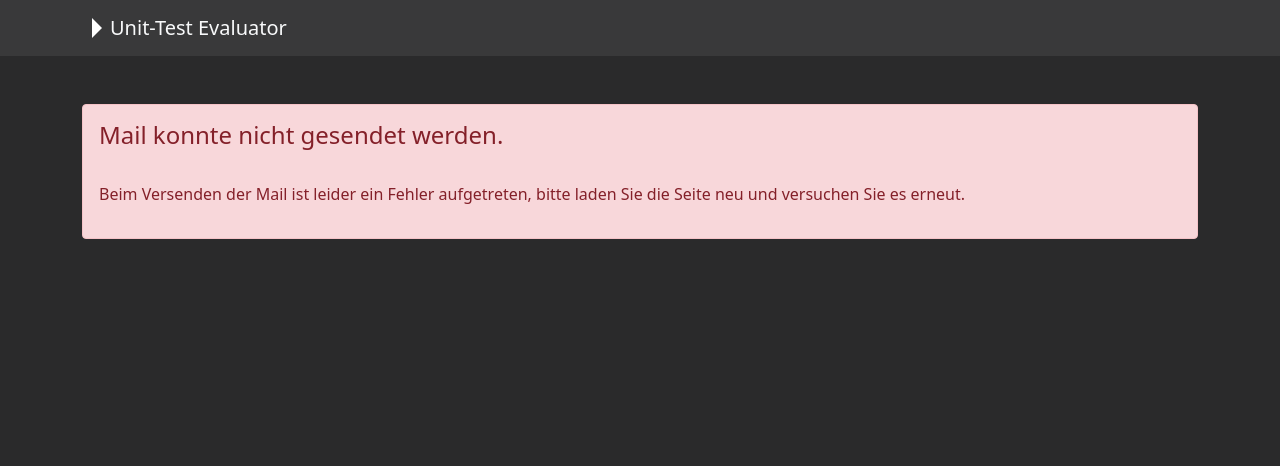
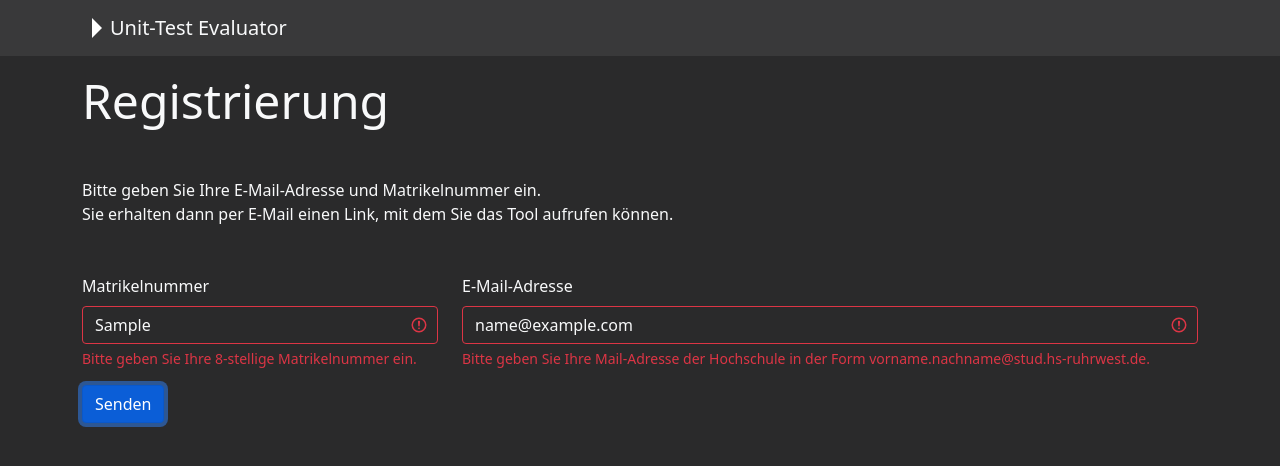
Before and after one commit to dimibarkas/unit-test-evaluator, a React (Create React App) app in the folder src/main/webapp/: page / in a window 1280 px wide. Both pictures are taken after typing "Sample", "name@example.com" into the empty fields and a click on the button "Senden". Shown: the top 466 px of the page. Built offline with nearby package versions, Linux system fonts and the light colour scheme; no server answers.

Commit message:
add form validation for registration page
using these additional frameworks:

- formik
- yup

```diff
--- a/src/main/webapp/package.json
+++ b/src/main/webapp/package.json
@@ -16,6 +16,7 @@
     "@types/react-redux": "^7.1.23",
     "axios": "^0.25.0",
     "bootstrap": "^5.1.3",
+    "formik": "^2.2.9",
     "http-proxy-middleware": "^2.0.3",
     "prop-types": "^15.8.1",
     "react": "^17.0.2",
@@ -30,7 +31,8 @@
     "redux-thunk": "^2.4.1",
     "sass": "^1.49.9",
     "typescript": "^4.6.2",
-    "web-vitals": "^2.1.4"
+    "web-vitals": "^2.1.4",
+    "yup": "^0.32.11"
   },
   "scripts": {
     "start": "react-scripts start",
--- a/src/main/webapp/src/components/registration-page.tsx
+++ b/src/main/webapp/src/components/registration-page.tsx
@@ -1,66 +1,50 @@
 import React, {useState} from "react";
-import {Alert, Button, Col, Container, Form,  Row} from "react-bootstrap";
+import {Alert, Button, Col, Container, Form, Row} from "react-bootstrap";
 import {requestAuthKey} from "../services";
 import {RegistrationCredentials} from "../model/types";
+import {object, string} from 'yup';
+import {Formik} from "formik";
+
 
 function RegistrationPage() {
 
-    const [formData, updateFormData] = useState<RegistrationCredentials>({
-        id: "",
-        email: ""
-    });
-
-    const [validated, setValidated] = useState(false);
+    const schema = object().shape({
+        id: string()
+            .required('Das Feld Matrikelnummer ist ein Pflichtfeld.')
+            .length(8, 'Bitte geben Sie Ihre 8-stellige Matrikelnummer ein.'),
+        email: string()
+            .required('Das Feld E-Mail-Adresse ist ein Pflichtfeld.')
+            .matches(new RegExp('(?:[a-z]\\w+).(?:[a-z]\\w+)@(stud.hs-ruhrwest.de|hs-ruhrwest.de)'),
+                'Bitte geben Sie Ihre Mail-Adresse der Hochschule in der Form vorname.nachname@stud.hs-ruhrwest.de.')
+    })
     const [formSubmitted, setFormSubmitted] = useState(false);
     const [error, setError] = useState(false);
-    // const [show, setShow] = useState(false);
+    const [formData, setFormData] = useState<RegistrationCredentials>();
 
-    // const handleClose = () => setShow(false);
-    // const handleShow = () => setShow(true);
 
-    const handleChange = (e) => {
-        updateFormData({
-            ...formData,
-            [e.target.name]: e.target.value.trim(),
-        })
-    }
-
-    // const showPrivacyPolicy = (e) => {
-    //     e.preventDefault();
-    //     handleShow();
-    // }
-
-    const handleSubmit = (e) => {
-        const form = e.currentTarget;
-        if (form.checkValidity() === false) {
-            e.preventDefault();
-            e.stopPropagation();
-        } else {
-            e.preventDefault();
-            e.stopPropagation();
-            requestAuthKey(formData).then(
+    const handleSubmit = (values) => {
+        setFormData(values);
+        requestAuthKey(values).then(
             () => {
                 setFormSubmitted(true);
                 console.log("authentication mail requested")
             })
             .catch((e) => {
-                    if(e === "an error occurred while requesting authentication mail.") {
+                if (e === "an error occurred while requesting authentication mail.") {
                     setError(true);
                 }
                 console.log(e);
             })
     }
 
-        setValidated(true);
-    }
-
-    if(error) {
+    if (error) {
         return (
             <Container className={"my-5"}>
                 <Alert variant={"danger"}>
                     <h4>Mail konnte nicht gesendet werden.</h4>
-                    <br />
-                    <p>Beim Versenden der Mail ist leider ein Fehler aufgetreten, bitte laden Sie die Seite neu und versuchen Sie es erneut.</p>
+                    <br/>
+                    <p>Beim Versenden der Mail ist leider ein Fehler aufgetreten, bitte laden Sie die Seite neu und
+                        versuchen Sie es erneut.</p>
                 </Alert>
             </Container>
         )
@@ -80,126 +64,70 @@ function RegistrationPage() {
 
     return (
         <>
-            {/*<Modal show={show} onHide={handleClose} centered size={"xl"}>*/}
-            {/*    <Modal.Header closeButton>*/}
-            {/*        <Modal.Title>Datenschutzerklärung</Modal.Title>*/}
-            {/*    </Modal.Header>*/}
-            {/*    <Modal.Body>*/}
-            {/*        <p>*/}
-            {/*            <h4>Einleitung</h4>*/}
-            {/*            Die Nutzung dieser Website kann mit der Verarbeitung von personenbezogenen Daten verbunden sein.*/}
-            {/*            Damit diese Verarbeitungen für Sie nachvollziehbar sind, möchten wir Ihnen mit den folgenden*/}
-            {/*            Informationen einen Überblick zu diesen Verarbeitungen verschaffen.*/}
-            {/*            Um eine faire Verarbeitung zu gewährleisten, möchten wir Sie außerdem über Ihre Rechte nach der*/}
-            {/*            Europäischen Datenschutz-Grundverordnung (DSGVO) und dem Bundesdatenschutzgesetz (BDSG)*/}
-            {/*            informieren.*/}
-            {/*        </p>*/}
-            {/*        <p>*/}
-            {/*            <h4>Kontaktdaten des Verantwortlichen und Datenschutzbeauftragten</h4>*/}
-            {/*            Wenn Sie Fragen oder Anregungen zu diesen Informationen haben oder sich wegen der Geltendmachung*/}
-            {/*            Ihrer Rechte an uns wenden möchten, richten Sie Ihre Anfrage bitte an <br/> <br/>*/}
-            {/*            <div style={{display: "grid", placeItems: "center"}}>*/}
-            {/*                <div>*/}
-            {/*                    XY GmbH <br/>*/}
-            {/*                    Adresse <br/>*/}
-            {/*                    E-Mail-Adresse <br/>*/}
-            {/*                    Telefonnummer <br/> <br/>*/}
-            {/*                </div>*/}
-            {/*            </div>*/}
-            {/*            Unser Datenschutzbeauftragter ist unter folgenden Kontaktdaten zu erreichen:*/}
-            {/*            datenschutzbeauftragter@xygmbh.de*/}
-            {/*        </p>*/}
-            {/*        <p>*/}
-            {/*            <h4>Allgemeine Angaben zur Datenverarbeitung</h4>*/}
-            {/*            Wir verarbeiten personenbezogene Daten unter Beachtung der einschlägigen Datenschutzvorschriften, insbesondere der DSGVO und des BDSG.*/}
-            {/*            Eine Datenverarbeitung durch uns findet nur auf der Grundlage einer gesetzlichen Erlaubnis statt.*/}
-            {/*            Bei der Nutzung dieser Website verarbeiten wir personenbezogene Daten nur mit Ihrer Einwilligung (Art. 6 Abs. 1 Buchst. a) DSGVO), zur Erfüllung eines Vertrags, dessen Vertragspartei Sie sind, oder auf Ihre Anfrage zur Durchführung vorvertraglicher Maßnahmen (Art. 6 Abs. 1 Buchst. b) DSGVO), zur Erfüllung einer rechtlichen Verpflichtung (Art. 6 Abs. 1 Buchst. c) DSGVO) oder wenn die Verarbeitung zu Wahrung unser berechtigten Interessen oder den berechtigten Interessen eines Dritten erforderlich ist, sofern nicht Ihre Interessen oder Grundrechte und Grundfreiheiten, die den Schutz personenbezogener Daten erfordern, überwiegen (Art. 6 Abs. 1 Buchst. f) DSGVO).*/}
-            {/*            <h4>Dauer der Speicherung</h4>*/}
-            {/*            Sofern sich aus den folgenden Hinweisen nichts anderes ergibt, speichern wir die Daten nur solange, wie es zur Erreichung des Verarbeitungszwecks oder für die Erfüllung unserer vertraglichen oder gesetzlichen Pflichten erforderlich ist. Solche gesetzlichen Aufbewahrungspflichten können sich insbesondere aus handels- oder steuerrechtlichen Vorschriften ergeben.*/}
-            {/*        </p>*/}
-            {/*        <p>*/}
-            {/*            <h4>Datenverarbeitung durch Nutzerangaben</h4>*/}
-            {/*            Informationserhebungen durch das Registrierungsformular. <br /> <br />*/}
-            {/*            <ul>*/}
-            {/*                <li>E-Mail-Adresse</li>*/}
-            {/*                <li>Matrikelnummer</li>*/}
-            {/*            </ul>*/}
-            {/**/}
-            {/*            Da es sich um eine Prüfungsleistung handelt ...*/}
-            {/*        </p>*/}
-            {/*        <p>*/}
-            {/*            <h4>Rechte der Betroffenen, Beschwerderecht</h4>*/}
-            {/*            <h5>Ihre Rechte</h5>*/}
-            {/*            Als betroffene Person haben Sie das Recht, uns gegenüber Ihre Betroffenenrechte geltend zu machen. Dabei haben Sie insbesondere die folgenden Rechte: <br/> <br/>*/}
-            {/*            <ul>*/}
-            {/*                <li>Sie haben nach Maßgabe des Art.15 DSGVO und § 34 BDSG das Recht, Auskunft darüber zu verlangen, ob und gegebenenfalls in welchen Umfang wir personenbezogene Daten zu Ihrer Person verarbeiten oder nicht.</li>*/}
-            {/*                <li>Sie haben das Recht, nach Maßgabe des Art. 16 DSGVO von uns die Berichtigung Ihrer Daten zu verlangen.</li>*/}
-            {/*                <li>Sie haben das Recht, nach Maßgabe des Art. 17 DSGVO und § 35 BDSG von uns die Löschung Ihrer personenbezogenen Daten zu verlangen.</li>*/}
-            {/*                <li>Sie haben das Recht, nach Maßgabe des Art. 18 DSGVO die Verarbeitung Ihrer personenbezogenen Daten einschränken zu lassen.</li>*/}
-            {/*                <li>Sie haben das Recht, nach Maßgabe des Art. 20 DSGVO die Sie betreffenden personenbezogenen Daten, die Sie uns bereitgestellt haben, in einem strukturierten, gängigen und maschinenlesbaren Format zu erhalten, und diese Daten einem anderen Verantwortlichen zu übermitteln.</li>*/}
-            {/*                <li>Sie haben nach Maßgabe des Art. 21 Abs. 1 DSGVO das Recht, gegen jede Verarbeitung, die auf der Rechtsgrundlage des Art. 6 Abs. 1 Buchst. e) oder f) DSGVO beruht, Widerspruch einzulegen. Sofern durch uns personenbezogene Daten über Sie zum Zweck der Direktwerbung verarbeitet werden, können Sie gegen diese Verarbeitung gem. Art. 21 Abs. 2 und Abs. 3 DSGVO Widerspruch einlegen.</li>*/}
-            {/*            </ul>*/}
-            {/*            Sofern Sie uns eine gesonderte Einwilligung in die Datenverarbeitung erteilt haben, können Sie diese Einwilligung nach Maßgabe des Art. 7 Abs. 3 DSGVO jederzeit widerrufen. Durch einen solchen Widerruf wird die Rechtmäßigkeit der Verarbeitung, die bis zum Widerruf aufgrund der Einwilligung erfolgt ist, nicht berührt. <br /> <br />*/}
-            {/*            <h4>Beschwerde bei einer Aufsichtsbehörde</h4>*/}
-            {/*            Wenn Sie der Ansicht sind, dass eine Verarbeitung der Sie betreffenden personenbezogenen Daten gegen die Bestimmungen der DSGVO verstößt, haben Sie nach Maßgabe des Art. 77 DSGVO das Recht auf Beschwerde bei einer Aufsichtsbehörde.*/}
-            {/*        </p>*/}
-            {/*    </Modal.Body>*/}
-            {/*</Modal>*/}
             <Container className="text-light" style={{position: "relative"}}>
                 <h1 className="display-5 my-3">Registrierung</h1>
-                {/*<p className="mt-5">*/}
-                {/*    Bitte geben Sie Ihre E-Mail-Adresse und Matrikelnummer ein und bestätigen Sie die{" "}*/}
-                {/*    <a href={""} onClick={showPrivacyPolicy}>Datenschutzerklärung</a>.<br/>*/}
-                {/*    Sie erhalten dann per E-Mail einen Link, mit dem Sie das Tool aufrufen können.*/}
-                {/*</p>                */}
                 <p className="mt-5">
                     Bitte geben Sie Ihre E-Mail-Adresse und Matrikelnummer ein.<br/>
                     Sie erhalten dann per E-Mail einen Link, mit dem Sie das Tool aufrufen können.
                 </p>
 
-                <Form noValidate validated={validated} onSubmit={handleSubmit} className="my-5">
+                <Formik
+                    validationSchema={schema}
+                    initialValues={{
+                        id: '',
+                        email: '',
+                    }}
+                    onSubmit={values => {
+                        handleSubmit(values)
+                    }}
+                >
+                    {({
+                          errors,
+                          touched,
+                          values,
+                          handleChange,
+                          handleSubmit,
+                      }) => (
+                        <Form
+                            noValidate
+                            onSubmit={handleSubmit}
+                            className="my-5">
                             <Row>
                                 <Form.Group as={Col} md={4}>
                                     <Form.Label>Matrikelnummer</Form.Label>
                                     <Form.Control
                                         required
-                                value={formData.id}
+                                        value={values.id}
                                         name="id"
                                         className="text-light"
                                         type="text"
                                         placeholder="Bitte Matrikelnummer eingeben"
                                         onChange={handleChange}
+                                        isValid={touched.id && !errors.id}
+                                        isInvalid={!!errors.id && touched.id}
                                     />
-                            <Form.Control.Feedback type="invalid">
-                                Das Feld Matrikelnummer ist ein Pflichtfeld.
+                                    <Form.Control.Feedback type={"invalid"}>
+                                        {errors.id}
                                     </Form.Control.Feedback>
                                 </Form.Group>
                                 <Form.Group as={Col} className="mb-3">
                                     <Form.Label>E-Mail-Adresse</Form.Label>
                                     <Form.Control
                                         required
-                                value={formData.email}
+                                        value={values.email}
                                         name="email"
                                         className="text-light"
                                         type="email"
                                         placeholder="Bitte Mail eingeben"
                                         onChange={handleChange}
+                                        isValid={touched.email && !errors.email}
+                                        isInvalid={!!errors.email && touched.email}
                                     />
-                            <Form.Control.Feedback type="invalid">
-                                Das Feld E-Mail-Adresse ist ein Pflichtfeld.
+                                    <Form.Control.Feedback type={"invalid"}>
+                                        {errors.email}
                                     </Form.Control.Feedback>
                                 </Form.Group>
                             </Row>
-                    {/*<Row>*/}
-                    {/*    <Form.Group as={Col} className="mb-3">*/}
-                    {/*        <Form.Check*/}
-                    {/*            required*/}
-                    {/*            label={"Ich stimme der Datenschutzerklärung zu."}*/}
-                    {/*            feedback="Um dich zu registrieren musst du der Datenschutzerklärung zustimmen."*/}
-                    {/*            feedbackType="invalid"*/}
-                    {/*        />*/}
-                    {/*    </Form.Group>*/}
-                    {/*</Row>*/}
                             <Row>
                                 <Col>
                                     <Button type="submit">
@@ -208,6 +136,9 @@ function RegistrationPage() {
                                 </Col>
                             </Row>
                         </Form>
+                    )}
+                </Formik>
+
             </Container>
         </>
     )
```
Also changed, not shown: 1 other file (tests, documents, lock files or other folders). Lines whose indentation alone changed are shown as unchanged.
